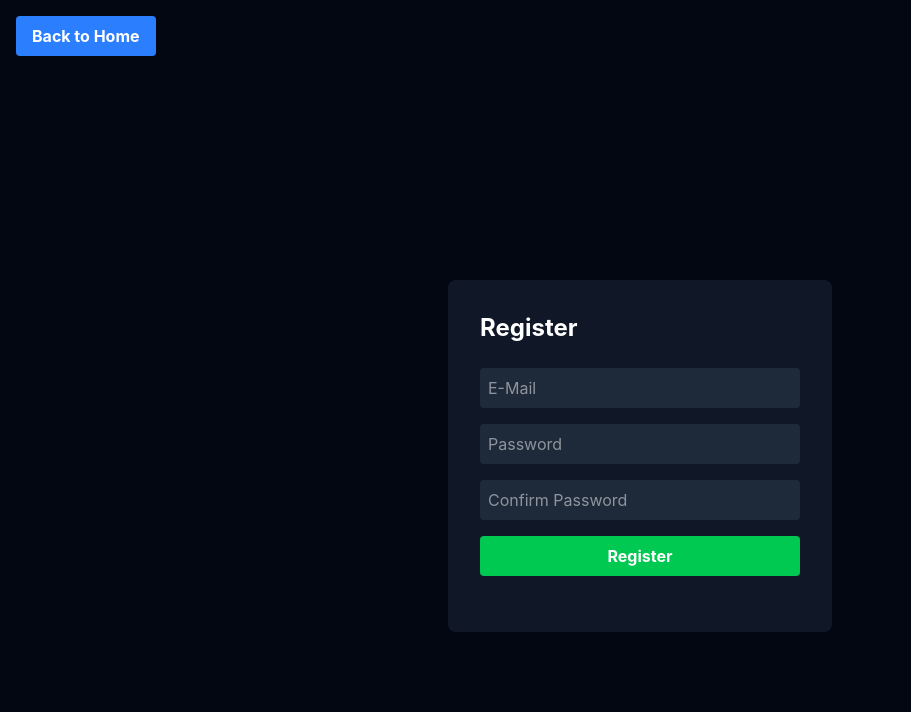
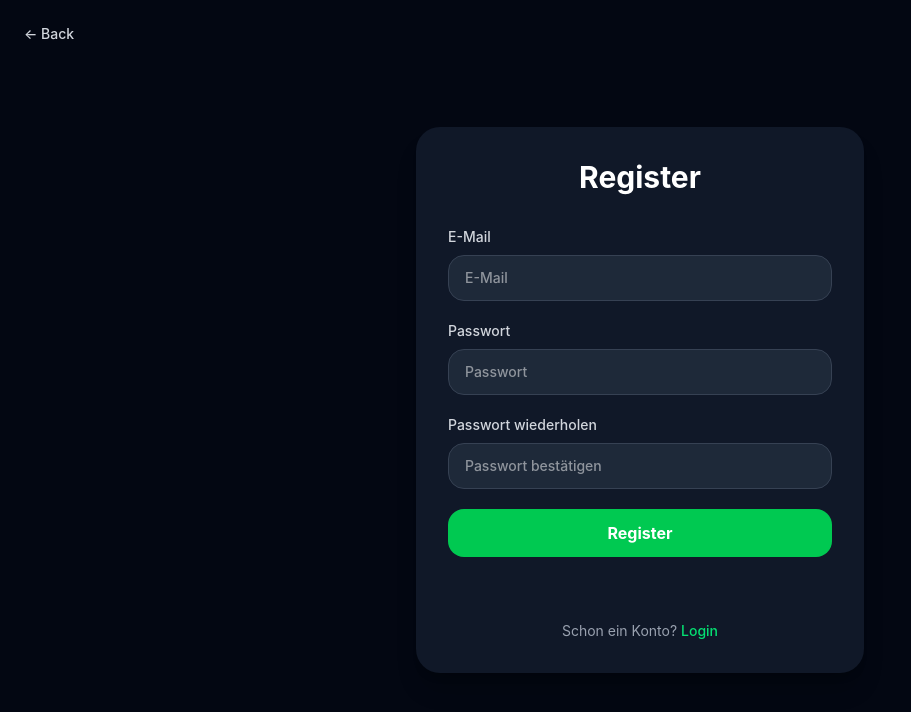
Before and after one commit to fatemegh129/relay-tasks, a React (Vite) app in the folder frontend/: page /register in a window 1280 px wide. Shown: the top 712 px of the page, without its empty margins (0-911 px from the left). Built offline with nearby package versions, Linux system fonts and the light colour scheme.

Commit message:
Login verbessern

```diff
--- a/frontend/src/pages/Login.tsx
+++ b/frontend/src/pages/Login.tsx
@@ -1,4 +1,5 @@
-import { useEffect, useState } from 'react'
+import { useState } from 'react'
+import { Link } from 'react-router-dom'
 
 function Login() {
 
@@ -18,22 +19,49 @@ function Login() {
     }
 
     return (
-        <>
-            <button className="bg-blue-500 hover:bg-blue-700 text-white font-bold py-2 px-4 rounded w-full md:w-auto md:ml-4 md:mt-4">
-                <a href="/">
-                    Back to Home
+        <div className="min-h-screen bg-gray-950 flex items-center justify-center px-4 py-8 relative">
+            <Link
+                to="/"
+                className="absolute left-6 top-6 text-gray-300 hover:text-white text-sm font-medium"
+            >
+                ← Back
+            </Link>
+
+            <div className="bg-gray-900 p-8 w-full max-w-md rounded-3xl shadow-xl shadow-black/20">
+                <h1 className="text-white text-3xl font-bold mb-8 text-center">Login</h1>
+                <form className="flex flex-col gap-5" onSubmit={handleSubmit}>
+                    <label className="flex flex-col gap-2 text-sm font-medium text-gray-300">
+                        E-Mail
+                        <input
+                            type="email"
+                            value={email}
+                            onChange={(e) => setEmail(e.target.value)}
+                            className="bg-gray-800 text-white px-4 py-3 rounded-2xl border border-gray-700 focus:border-green-500 focus:outline-none"
+                            placeholder="E-Mail"
+                        />
+                    </label>
+                    <label className="flex flex-col gap-2 text-sm font-medium text-gray-300">
+                        Passwort
+                        <input
+                            type="password"
+                            value={password}
+                            onChange={(e) => setPassword(e.target.value)}
+                            className="bg-gray-800 text-white px-4 py-3 rounded-2xl border border-gray-700 focus:border-green-500 focus:outline-none"
+                            placeholder="Passwort"
+                        />
+                    </label>
+                    <div className="text-right">
+                        <a href="#" className="text-sm text-gray-400 hover:text-gray-100">
+                            Forgot Password?
                         </a>
-            </button>
-            <div className="min-h-screen bg-gray-950 flex items-center justify-center">
-                <div className="bg-gray-900 p-8 w-96 rounded-lg">
-                    <h1 className="text-white text-2xl font-bold mb-6">Login</h1>
-                    <form className="flex flex-col gap-4" onSubmit={handleSubmit}>
-                        <input type="email" placeholder="E-Mail" className="bg-gray-800 text-white p-2 rounded" onChange={(e) => setEmail(e.target.value)} />
-                        <input type="password" placeholder="Password" className="bg-gray-800 text-white p-2 rounded" onChange={(e) => setPassword(e.target.value)} />
-                        <button type="submit" className="bg-green-500 hover:bg-green-700 text-white font-bold py-2 px-4 rounded">
+                    </div>
+                    <button
+                        type="submit"
+                        className="w-full bg-green-500 hover:bg-green-700 text-white font-bold py-3 rounded-2xl transition-all duration-200"
+                    >
                         Login
                     </button>
-                        <div className="text-red-500 text-sm mt-2 font-bold">
+                    <div className="text-red-500 text-sm mt-2 font-semibold">
                         {error.map((err, index) => (
                             <p key={index}>{err}</p>
                         ))}
@@ -41,7 +69,6 @@ function Login() {
                 </form>
             </div>
         </div>
-        </>
     )
 }
 
--- a/frontend/src/pages/Register.tsx
+++ b/frontend/src/pages/Register.tsx
@@ -1,4 +1,5 @@
 import { useEffect, useState } from 'react'
+import { Link } from 'react-router-dom'
 
 function Register() {
 
@@ -32,31 +33,67 @@ function Register() {
 
 
     return (
-        <>
-            <button className="bg-blue-500 hover:bg-blue-700 text-white font-bold py-2 px-4 rounded w-full md:w-auto md:ml-4 md:mt-4">
-                <a href="/">
-                    Back to Home
-                </a>
-            </button>
-            <div className="min-h-screen bg-gray-950 flex items-center justify-center">
-                <div className="bg-gray-900 p-8 w-96 rounded-lg">
-                    <h1 className="text-white text-2xl font-bold mb-6">Register</h1>
-                    <form className="flex flex-col gap-4" onSubmit={handleSubmit}>
-                        <input type="email" placeholder="E-Mail" className="bg-gray-800 text-white p-2 rounded" onChange={(e) => setEmail(e.target.value)} />
-                        <input type="password" placeholder="Password" className="bg-gray-800 text-white p-2 rounded" onChange={(e) => setPassword(e.target.value)} />
-                        <input type="password" placeholder="Confirm Password" className="bg-gray-800 text-white p-2 rounded" onChange={(e) => setConfirmPassword(e.target.value)} />
-                        <button type="submit" className="bg-green-500 hover:bg-green-700 text-white font-bold py-2 px-4 rounded">
+        <div className="min-h-screen bg-gray-950 flex items-center justify-center px-4 py-8 relative">
+            <Link
+                to="/"
+                className="absolute left-6 top-6 text-gray-300 hover:text-white text-sm font-medium"
+            >
+                ← Back
+            </Link>
+
+            <div className="bg-gray-900 p-8 w-full max-w-md rounded-3xl shadow-xl shadow-black/20">
+                <h1 className="text-white text-3xl font-bold mb-8 text-center">Register</h1>
+                <form className="flex flex-col gap-5" onSubmit={handleSubmit}>
+                    <label className="flex flex-col gap-2 text-sm font-medium text-gray-300">
+                        E-Mail
+                        <input
+                            type="email"
+                            value={email}
+                            onChange={(e) => setEmail(e.target.value)}
+                            className="bg-gray-800 text-white px-4 py-3 rounded-2xl border border-gray-700 focus:border-green-500 focus:outline-none"
+                            placeholder="E-Mail"
+                        />
+                    </label>
+                    <label className="flex flex-col gap-2 text-sm font-medium text-gray-300">
+                        Passwort
+                        <input
+                            type="password"
+                            value={password}
+                            onChange={(e) => setPassword(e.target.value)}
+                            className="bg-gray-800 text-white px-4 py-3 rounded-2xl border border-gray-700 focus:border-green-500 focus:outline-none"
+                            placeholder="Passwort"
+                        />
+                    </label>
+                    <label className="flex flex-col gap-2 text-sm font-medium text-gray-300">
+                        Passwort wiederholen
+                        <input
+                            type="password"
+                            value={confirmPassword}
+                            onChange={(e) => setConfirmPassword(e.target.value)}
+                            className="bg-gray-800 text-white px-4 py-3 rounded-2xl border border-gray-700 focus:border-green-500 focus:outline-none"
+                            placeholder="Passwort bestätigen"
+                        />
+                    </label>
+                    <button
+                        type="submit"
+                        className="w-full bg-green-500 hover:bg-green-700 text-white font-bold py-3 rounded-2xl transition-all duration-200"
+                    >
                         Register
                     </button>
-                        <div className="text-red-500 text-sm mt-2 font-bold">
+                    <div className="text-red-500 text-sm mt-2 font-semibold">
                         {error.map((err, index) => (
                             <p key={index}>{err}</p>
                         ))}
                     </div>
+                    <div className="text-center text-sm text-gray-400 mt-4">
+                        Schon ein Konto?{' '}
+                        <Link to="/login" className="text-green-400 hover:text-green-300 font-medium">
+                            Login
+                        </Link>
+                    </div>
                 </form>
             </div>
         </div>
-        </>
     )
 }
 
```
Lines whose indentation alone changed are shown as unchanged.
